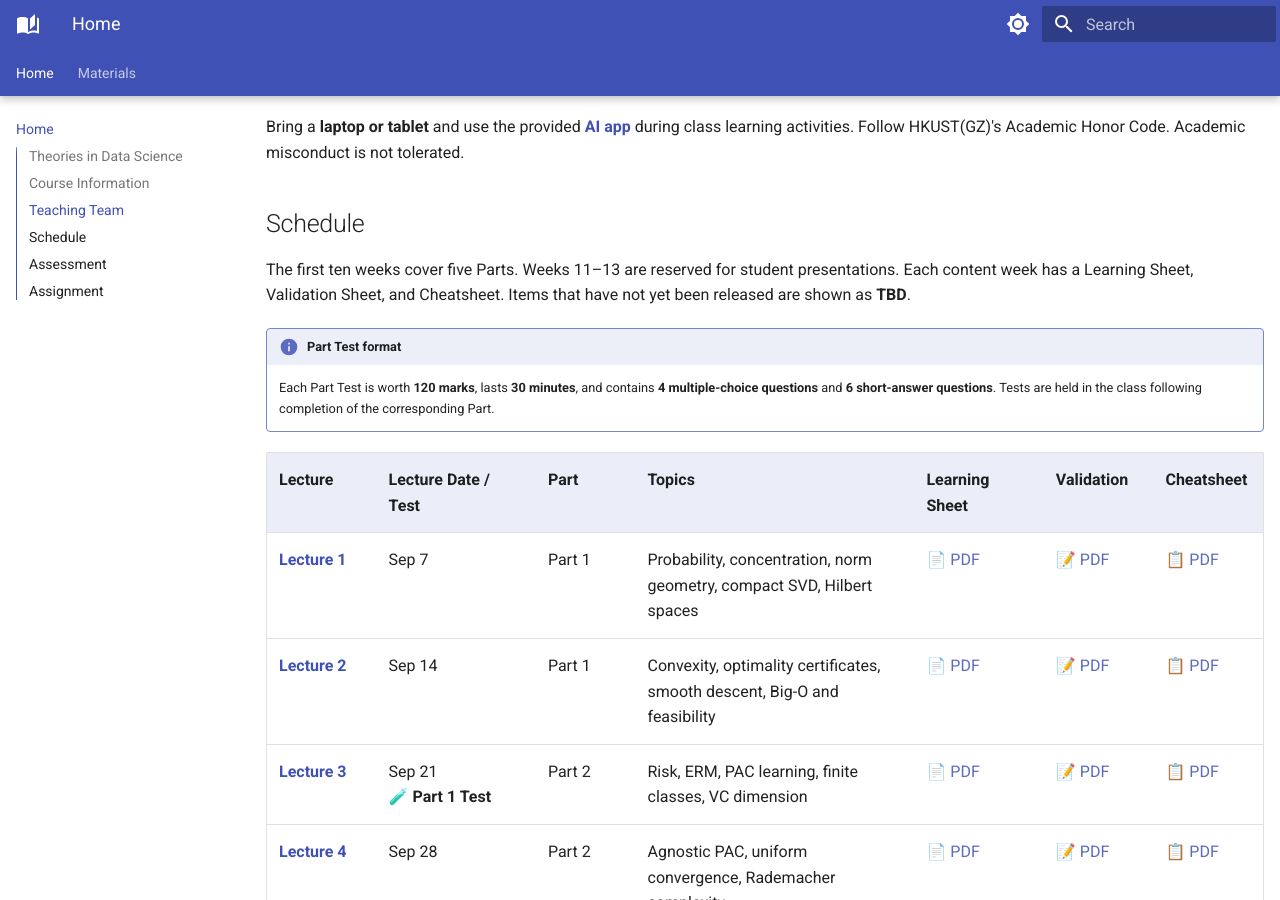
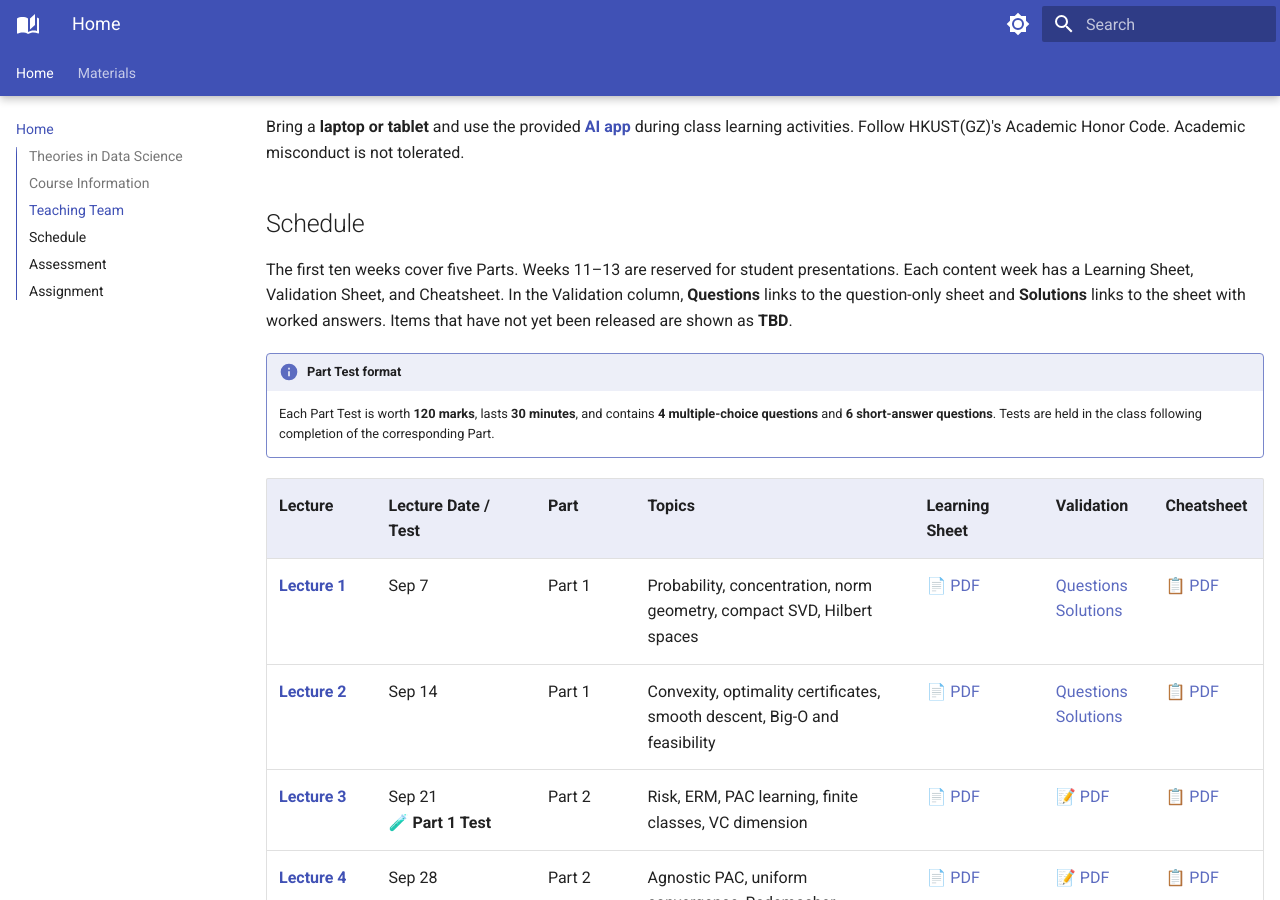
Before and after one commit to lixin2002cn/dsaa3073, an MkDocs documentation site: the page built from docs/index.md, in a window 1280 px wide and 900 px high, scrolled down 1047 px. Built offline with MkDocs 1.6.1 and Material for MkDocs 9.7.7, drawn with Linux system fonts in a browser that asks for light colours; some of the changed text lies outside the part shown.

Commit message:
Add Lecture 1 and 2 validation solutions with separate download links

```diff
--- a/docs/index.md
+++ b/docs/index.md
@@ -32,7 +32,9 @@ activities. Follow HKUST(GZ)'s Academic Honor Code. Academic misconduct is not t
 
 The first ten weeks cover five Parts. Weeks 11–13 are reserved for student
 presentations. Each content week has a Learning Sheet, Validation Sheet, and
-Cheatsheet. Items that have not yet been released are shown as **TBD**.
+Cheatsheet. In the Validation column, **Questions** links to the question-only
+sheet and **Solutions** links to the sheet with worked answers. Items that have
+not yet been released are shown as **TBD**.
 
 !!! info "Part Test format"
 
@@ -44,8 +46,8 @@ Cheatsheet. Items that have not yet been released are shown as **TBD**.
 
 | Lecture | Lecture Date / Test | Part | Topics | Learning Sheet | Validation | Cheatsheet |
 |---|---|---|---|---|---|---|
-| **[Lecture 1](materials/week1.md)** | Sep 7 | Part 1 | Probability, concentration, norm geometry, compact SVD, Hilbert spaces | [📄 PDF](pdfs/learning-sheets/Week1_Learning_Sheet.pdf) | [📝 PDF](pdfs/validation-sheets/Week1_Validation_Sheet.pdf) | [📋 PDF](pdfs/cheatsheets/Week1_Cheatsheet.pdf) |
-| **[Lecture 2](materials/week2.md)** | Sep 14 | Part 1 | Convexity, optimality certificates, smooth descent, Big-O and feasibility | [📄 PDF](pdfs/learning-sheets/Week2_Learning_Sheet.pdf) | [📝 PDF](pdfs/validation-sheets/Week2_Validation_Sheet.pdf) | [📋 PDF](pdfs/cheatsheets/Week2_Cheatsheet.pdf) |
+| **[Lecture 1](materials/week1.md)** | Sep 7 | Part 1 | Probability, concentration, norm geometry, compact SVD, Hilbert spaces | [📄 PDF](pdfs/learning-sheets/Week1_Learning_Sheet.pdf) | [Questions](pdfs/validation-sheets/Week1_Validation_Sheet.pdf)<br>[Solutions](pdfs/validation-sheets/Week1_Validation_Solutions.pdf) | [📋 PDF](pdfs/cheatsheets/Week1_Cheatsheet.pdf) |
+| **[Lecture 2](materials/week2.md)** | Sep 14 | Part 1 | Convexity, optimality certificates, smooth descent, Big-O and feasibility | [📄 PDF](pdfs/learning-sheets/Week2_Learning_Sheet.pdf) | [Questions](pdfs/validation-sheets/Week2_Validation_Sheet.pdf)<br>[Solutions](pdfs/validation-sheets/Week2_Validation_Solutions.pdf) | [📋 PDF](pdfs/cheatsheets/Week2_Cheatsheet.pdf) |
 | **[Lecture 3](materials/week3.md)** | Sep 21<br>🧪 **Part 1 Test** | Part 2 | Risk, ERM, PAC learning, finite classes, VC dimension | [📄 PDF](pdfs/learning-sheets/Week3_Learning_Sheet.pdf) | [📝 PDF](pdfs/validation-sheets/Week3_Validation_Sheet.pdf) | [📋 PDF](pdfs/cheatsheets/Week3_Cheatsheet.pdf) |
 | **[Lecture 4](materials/week4.md)** | Sep 28 | Part 2 | Agnostic PAC, uniform convergence, Rademacher complexity | [📄 PDF](pdfs/learning-sheets/Week4_Learning_Sheet.pdf) | [📝 PDF](pdfs/validation-sheets/Week4_Validation_Sheet.pdf) | [📋 PDF](pdfs/cheatsheets/Week4_Cheatsheet.pdf) |
 | — | Oct 5 | — | **No lecture — National Day holiday** | — | — | — |
```
Also changed, not shown: other parts of docs/index.md (+1 -1 lines), README.md (+3 -0 lines), docs/materials/index.md (+11 -1 lines), docs/materials/week1.md (+2 -1 lines), docs/materials/week2.md (+2 -1 lines), 2 other files.
